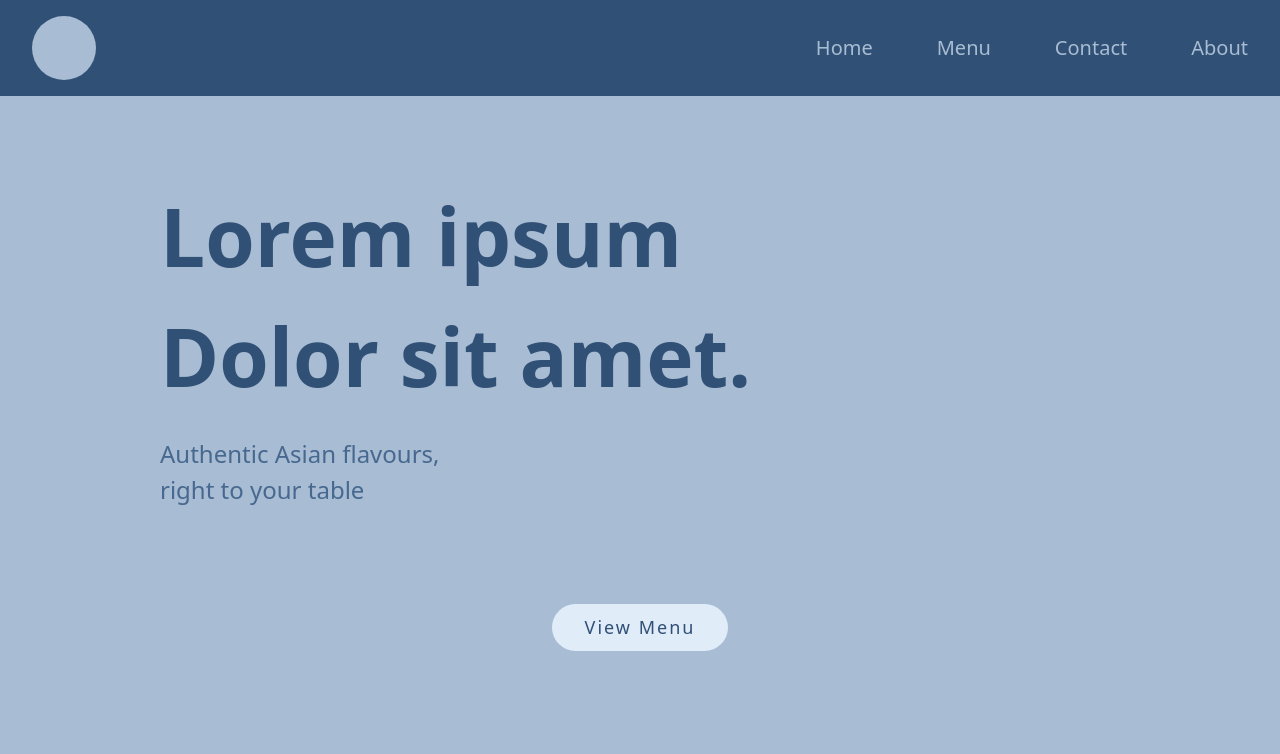
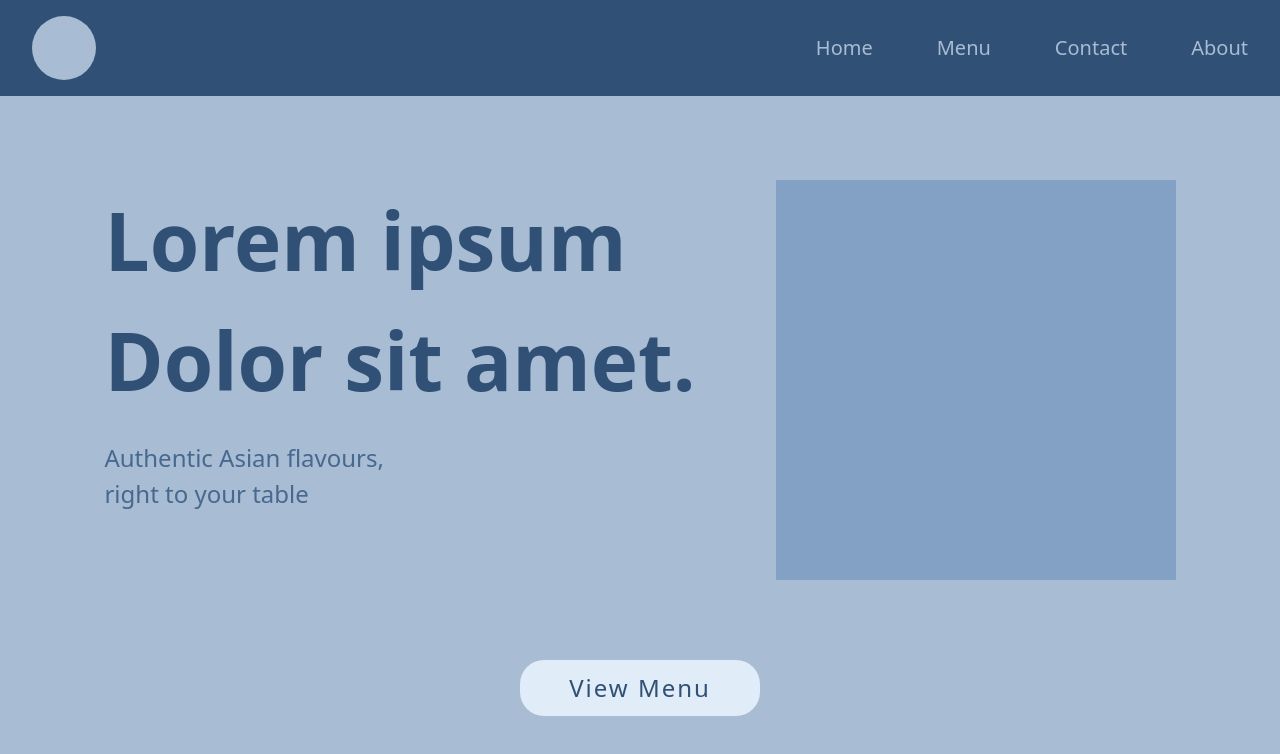
Before and after one commit to juliaszbrt/WindPho, a Next.js app: page / in a window 1280 px wide. Shown: the top 754 px of the page. Built offline with nearby package versions, Linux system fonts and the light colour scheme.

Commit message:
add placeholder carousel

```diff
--- /dev/null
+++ b/src/app/components/carouselPlaceholder.jsx
@@ -0,0 +1,9 @@
+const CarouselPlaceholder = () => {
+  return (
+    <div className="mt-[5rem] h-[20rem] sm:h-[30rem] md:hidden bg-[#83A1C5]">
+
+    </div>
+  )
+}
+
+export default CarouselPlaceholder
--- a/src/app/components/home.jsx
+++ b/src/app/components/home.jsx
@@ -1,26 +1,45 @@
 // rafce
 import Carousel from "./carousel"
+import CarouselPlaceholder from "./carouselPlaceholder"
+import Link from 'next/link';
 
 const home = () => {
     return (
-    <main className="h-auto pt-[6rem] flex justify-center">
-      <div className="mt-[5rem] sm:w-3/4">
+        <main>
+            <div className="pt-[6rem] flex justify-center md:h-screen">
+                <div className="md:flex md:items-center">
                     <div>
-          <h1 className="text-[2.5rem] font-bold text-[#305076] sm:text-[5rem]">
-            Lorem ipsum <br/>
+                        <div className="flex md:gap-[5rem]">
+                            <div>
+                                <h1 className="mt-[5rem] text-[2.5rem] font-bold text-[#305076] sm:text-[5rem] md:mt-[0rem]">
+                                    Lorem ipsum <br />
                                     Dolor sit amet.
                                 </h1>
                                 <p className="text-[1.2rem] mt-[20px] font-medium text-[#47688F] sm:text-[1.5rem]">
-            Authentic Asian flavours,<br/>
+                                    Authentic Asian flavours,<br />
                                     right to your table
                                 </p>
+                            </div>
+                            {/* big screen carousel placeholder */}
+                            <div className="invisible md:visible bg-[#83A1C5] md:h-[25rem] md:w-[25rem]"></div>
+                        </div>
                         <div className="flex justify-center">
-            <button className="mt-[4rem] sm:mt-[6rem] bg-[#E1ECF9] w-[11rem] rounded-3xl p-[10px] tracking-[2px] text-[18px] text-[#305076] hover:text-[#112235] hover:font-bold ease-in-out duration-500">View Menu</button>
+                            <Link href="/menu">
+                                <button className="mt-[4rem] sm:mt-[5rem] bg-[#E1ECF9] w-[11rem]
+                                                lg:w-[15rem] lg:h-[3.5rem] lg:text-[24px] rounded-3xl
+                                                p-[10px] tracking-[2px] text-[18px] text-[#305076]
+                                                hover:text-[#112235] hover:font-bold ease-in-out duration-500"
+                                        type="button">
+                                                        View Menu
+                                </button>
+                            </Link>
+                        </div>
+                    </div>
                 </div>
             </div>
             <div>
-          <Carousel />
-        </div>
+                    {/* <Carousel /> */}
+                    <CarouselPlaceholder />
             </div>
         </main>
     )
```
Lines whose indentation alone changed are shown as unchanged.
